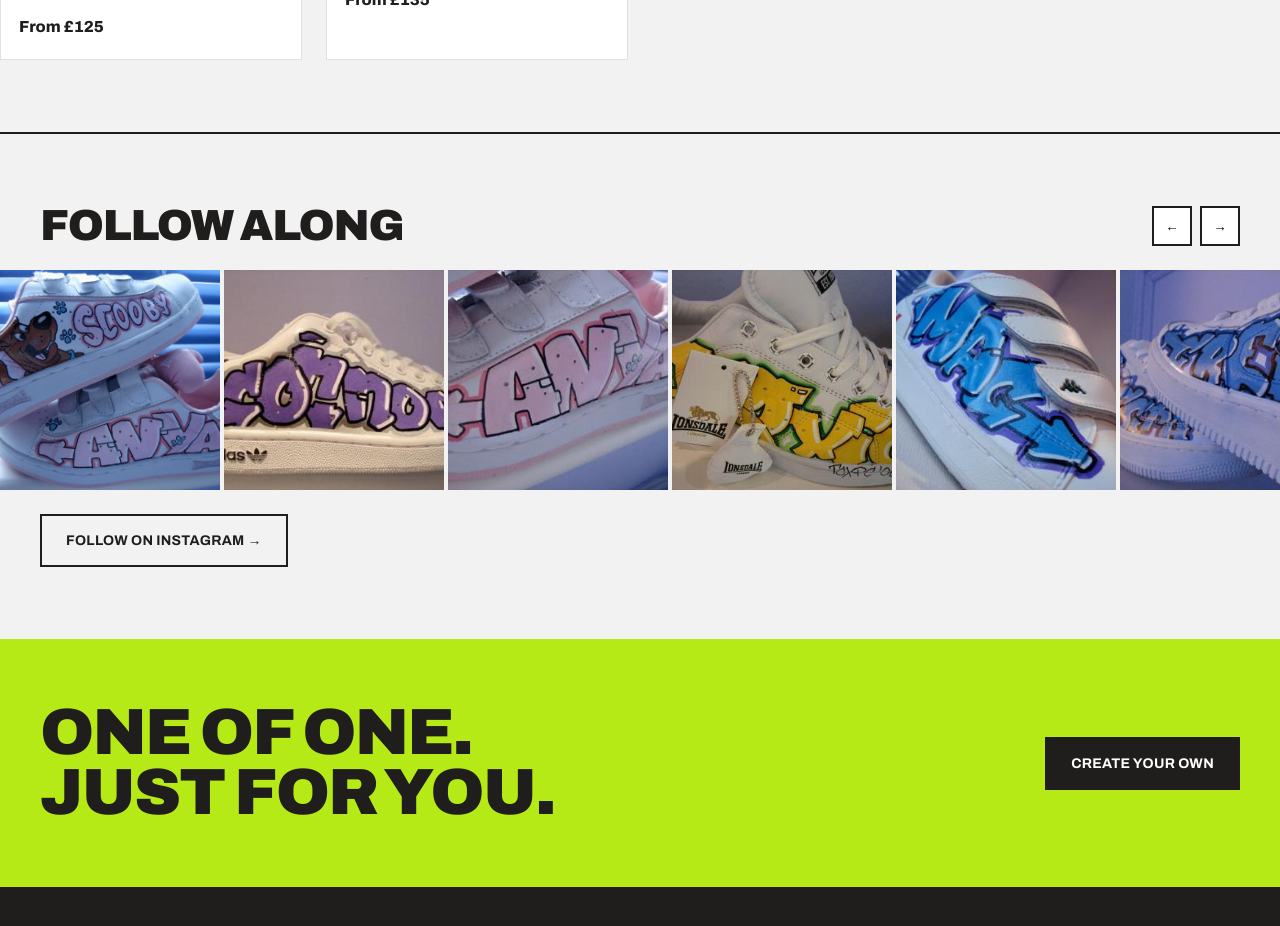
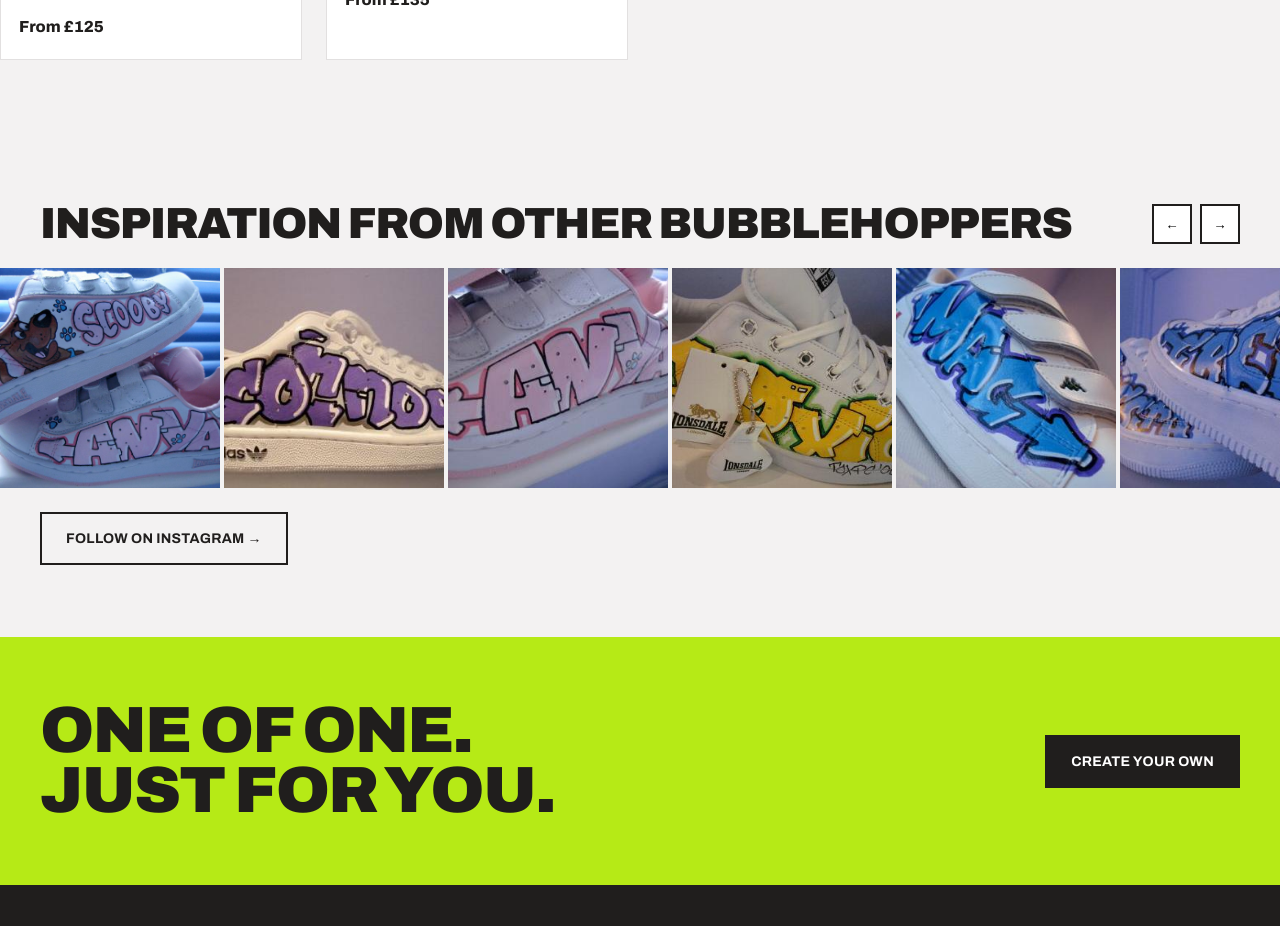
Before and after one commit to louiseb388/BUBBLEHOPS, a Next.js app: page / in a window 1280 px wide. Shown: the part 1740-2666 px from the top of the page. Built offline with nearby package versions, Linux system fonts and the light colour scheme; no server answers; the database is empty.

Commit message:
Rename Follow along to Inspiration from other Bubblehoppers, drop top border
Co-Authored-By: Claude Sonnet 5 <noreply@anthropic.com>
Claude-Session: https://claude.ai/code/session_01MMtwqxye4YQux3mpkjgBvb

```diff
--- a/components/InstagramStrip.module.css
+++ b/components/InstagramStrip.module.css
@@ -1,4 +1,4 @@
-.section { padding: 72px 0; border-top: var(--border); }
+.section { padding: 72px 0; }
 .head {
   display: flex;
   align-items: center;
--- a/components/InstagramStrip.tsx
+++ b/components/InstagramStrip.tsx
@@ -15,7 +15,7 @@ export default function InstagramStrip() {
     <section className={styles.section}>
       <div className="container">
         <div className={styles.head}>
-          <h2 className="h-display h2">Follow along</h2>
+          <h2 className="h-display h2">Inspiration from other Bubblehoppers</h2>
           <div className={styles.arrows}>
             <button className={styles.arrowBtn} onClick={() => scroll(-1)} aria-label="Scroll left">←</button>
             <button className={styles.arrowBtn} onClick={() => scroll(1)} aria-label="Scroll right">→</button>
```
